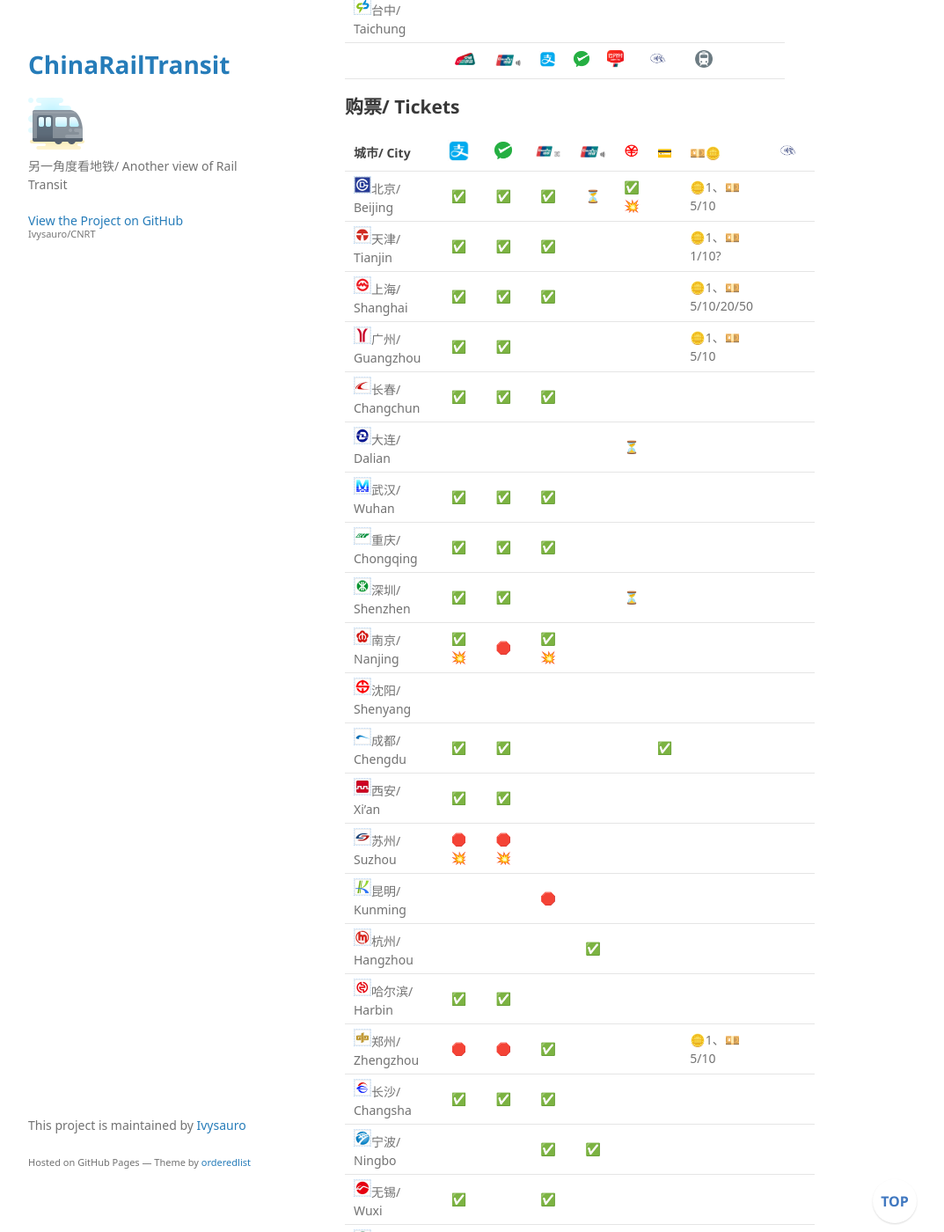
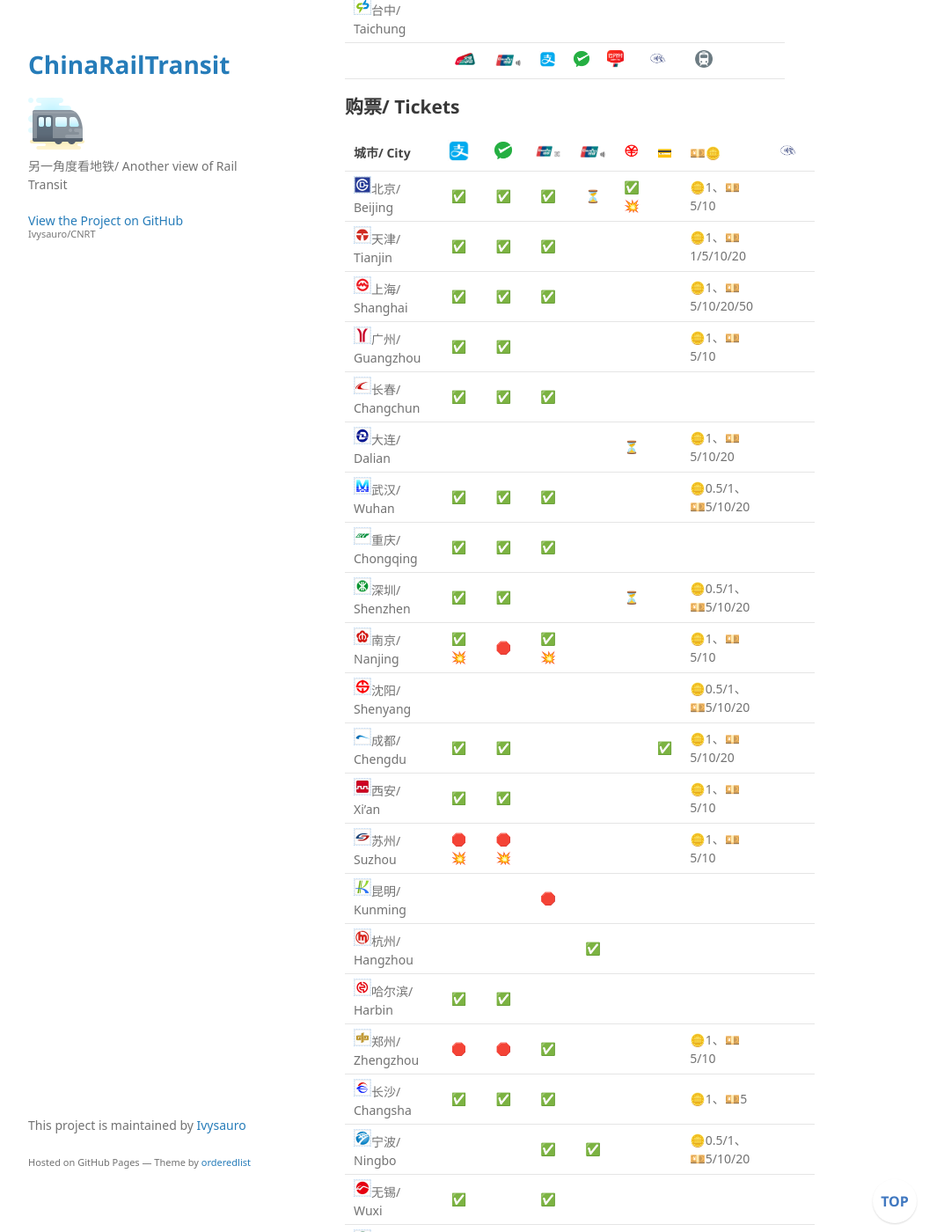
Before and after one commit to Ivysauro/CNRT, a Jekyll site: the page built from data/Pay.md, in a window 1280 px wide and 1400 px high, scrolled down 3861 px. Shown: the whole window at 88% size, without its empty margins (178-1251 px from the left). Built offline with Jekyll 4.4.1, drawn with Linux system fonts in a browser that asks for light colours; some web fonts are replaced; our own code applies the rules of GitHub Pages for plain Markdown files; a script that is not in the unit is left out.

Commit message:
🍊更新多地现金购票数据

```diff
--- a/data/Pay.md
+++ b/data/Pay.md
@@ -124,25 +124,25 @@
 | 城市/ City | <img src="https://raw.githubusercontent.com/Ivysauro/CNRT/master/images/Alipay.png" width="25" hegiht="25" alt="Alipay"/> | <img src="https://raw.githubusercontent.com/Ivysauro/CNRT/master/images/WeChat Pay.png" width="20" hegiht="20" alt="WeChat Pay"/> | <img src="https://raw.githubusercontent.com/Ivysauro/CNRT/master/images/Unionpay QR.png" width="40" hegiht="40" alt="Unionpay QR Code"/> | <img src="https://raw.githubusercontent.com/Ivysauro/CNRT/master/images/Unionpay NFC.png" width="35" hegiht="35" alt="Unionpay Quickpass"/> | <img src="https://raw.githubusercontent.com/Ivysauro/CNRT/master/images/eCNY.png" width="20" hegiht="20" alt="E-CNY"/> | 💳 | 💴🪙 | <img src="https://raw.githubusercontent.com/Ivysauro/CNRT/master/images/contactless.gif" width="25" hegiht="25" alt="Global Cards"/> |
 | - | :-: | :-: | :-: | :-: | :-: | :-: | :- | :-: |
 | <img src="https://raw.githubusercontent.com/Ivysauro/CNRT/master/images/city/bj.gif" width="20" hegiht="20"/>北京/ Beijing | ✅ | ✅ | ✅ | ⏳ | ✅💥 |  | 🪙1、💴5/10 |
-| <img src="https://raw.githubusercontent.com/Ivysauro/CNRT/master/images/city/tj.gif" width="20" hegiht="20"/>天津/ Tianjin | ✅ | ✅ | ✅ | | | | 🪙1、💴1/10? |
+| <img src="https://raw.githubusercontent.com/Ivysauro/CNRT/master/images/city/tj.gif" width="20" hegiht="20"/>天津/ Tianjin | ✅ | ✅ | ✅ | | | | 🪙1、💴1/5/10/20 |
 | <img src="https://raw.githubusercontent.com/Ivysauro/CNRT/master/images/city/sh.gif" width="20" hegiht="20"/>上海/ Shanghai | ✅ | ✅ | ✅ | | | | 🪙1、💴5/10/20/50 |
 | <img src="https://raw.githubusercontent.com/Ivysauro/CNRT/master/images/city/gz.gif" width="20" hegiht="20"/>广州/ Guangzhou | ✅ | ✅ | | | | | 🪙1、💴5/10 |
 | <img src="https://raw.githubusercontent.com/Ivysauro/CNRT/master/images/city/cc.gif" width="20" hegiht="20"/>长春/ Changchun | ✅ | ✅ | ✅ |
-| <img src="https://raw.githubusercontent.com/Ivysauro/CNRT/master/images/city/dl.gif" width="20" hegiht="20"/>大连/ Dalian | | | | | ⏳ |
-| <img src="https://raw.githubusercontent.com/Ivysauro/CNRT/master/images/city/wh.gif" width="20" hegiht="20"/>武汉/ Wuhan | ✅ | ✅ | ✅ |
+| <img src="https://raw.githubusercontent.com/Ivysauro/CNRT/master/images/city/dl.gif" width="20" hegiht="20"/>大连/ Dalian | | | | | ⏳ | | 🪙1、💴5/10/20 |
+| <img src="https://raw.githubusercontent.com/Ivysauro/CNRT/master/images/city/wh.gif" width="20" hegiht="20"/>武汉/ Wuhan | ✅ | ✅ | ✅ | | | | 🪙0.5/1、💴5/10/20 |
 | <img src="https://raw.githubusercontent.com/Ivysauro/CNRT/master/images/city/cq.gif" width="20" hegiht="20"/>重庆/ Chongqing | ✅ | ✅ | ✅ |
-| <img src="https://raw.githubusercontent.com/Ivysauro/CNRT/master/images/city/sz.gif" width="20" hegiht="20"/>深圳/ Shenzhen | ✅ | ✅ | | | ⏳ |
-| <img src="https://raw.githubusercontent.com/Ivysauro/CNRT/master/images/city/nj.gif" width="20" hegiht="20"/>南京/ Nanjing | ✅💥 | 🛑 | ✅💥 |
-| <img src="https://raw.githubusercontent.com/Ivysauro/CNRT/master/images/city/sy.gif" width="20" hegiht="20"/>沈阳/ Shenyang |
-| <img src="https://raw.githubusercontent.com/Ivysauro/CNRT/master/images/city/cd.gif" width="20" hegiht="20"/>成都/ Chengdu | ✅ | ✅ | | | | ✅ |
-| <img src="https://raw.githubusercontent.com/Ivysauro/CNRT/master/images/city/xa.gif" width="20" hegiht="20"/>西安/ Xi'an | ✅ | ✅ |
-| <img src="https://raw.githubusercontent.com/Ivysauro/CNRT/master/images/city/suz.gif" width="20" hegiht="20"/>苏州/ Suzhou | 🛑💥 | 🛑💥 |
+| <img src="https://raw.githubusercontent.com/Ivysauro/CNRT/master/images/city/sz.gif" width="20" hegiht="20"/>深圳/ Shenzhen | ✅ | ✅ | | | ⏳ | | 🪙0.5/1、💴5/10/20 |
+| <img src="https://raw.githubusercontent.com/Ivysauro/CNRT/master/images/city/nj.gif" width="20" hegiht="20"/>南京/ Nanjing | ✅💥 | 🛑 | ✅💥 | | | | 🪙1、💴5/10 |
+| <img src="https://raw.githubusercontent.com/Ivysauro/CNRT/master/images/city/sy.gif" width="20" hegiht="20"/>沈阳/ Shenyang | | | | | | | 🪙0.5/1、💴5/10/20 |
+| <img src="https://raw.githubusercontent.com/Ivysauro/CNRT/master/images/city/cd.gif" width="20" hegiht="20"/>成都/ Chengdu | ✅ | ✅ | | | | ✅ | 🪙1、💴5/10/20 |
+| <img src="https://raw.githubusercontent.com/Ivysauro/CNRT/master/images/city/xa.gif" width="20" hegiht="20"/>西安/ Xi'an | ✅ | ✅ | | | | | 🪙1、💴5/10 |
+| <img src="https://raw.githubusercontent.com/Ivysauro/CNRT/master/images/city/suz.gif" width="20" hegiht="20"/>苏州/ Suzhou | 🛑💥 | 🛑💥 | | | | | 🪙1、💴5/10 |
 | <img src="https://raw.githubusercontent.com/Ivysauro/CNRT/master/images/city/km.gif" width="20" hegiht="20"/>昆明/ Kunming | | | 🛑 |
 | <img src="https://raw.githubusercontent.com/Ivysauro/CNRT/master/images/city/hz.gif" width="20" hegiht="20"/>杭州/ Hangzhou | | | | ✅ |
 | <img src="https://raw.githubusercontent.com/Ivysauro/CNRT/master/images/city/hrb.gif" width="20" hegiht="20"/>哈尔滨/ Harbin | ✅ | ✅ |
 | <img src="https://raw.githubusercontent.com/Ivysauro/CNRT/master/images/city/zz.gif" width="20" hegiht="20"/>郑州/ Zhengzhou | 🛑 | 🛑 | ✅ | | | | 🪙1、💴5/10 |
-| <img src="https://raw.githubusercontent.com/Ivysauro/CNRT/master/images/city/cs.gif" width="20" hegiht="20"/>长沙/ Changsha | ✅ | ✅ | ✅ |
-| <img src="https://raw.githubusercontent.com/Ivysauro/CNRT/master/images/city/nb.gif" width="20" hegiht="20"/>宁波/ Ningbo | | | ✅ | ✅ |
+| <img src="https://raw.githubusercontent.com/Ivysauro/CNRT/master/images/city/cs.gif" width="20" hegiht="20"/>长沙/ Changsha | ✅ | ✅ | ✅ | | | | 🪙1、💴5 |
+| <img src="https://raw.githubusercontent.com/Ivysauro/CNRT/master/images/city/nb.gif" width="20" hegiht="20"/>宁波/ Ningbo | | | ✅ | ✅ | | | 🪙0.5/1、💴5/10/20 |
 | <img src="https://raw.githubusercontent.com/Ivysauro/CNRT/master/images/city/wx.gif" width="20" hegiht="20"/>无锡/ Wuxi | ✅ | | ✅ |
 | <img src="https://raw.githubusercontent.com/Ivysauro/CNRT/master/images/city/qd.gif" width="20" hegiht="20"/>青岛/ Qingdao | ✅ | ✅ |
 | <img src="https://raw.githubusercontent.com/Ivysauro/CNRT/master/images/city/nc.gif" width="20" hegiht="20"/>南昌/ Nanchang | | ✅ |
```
